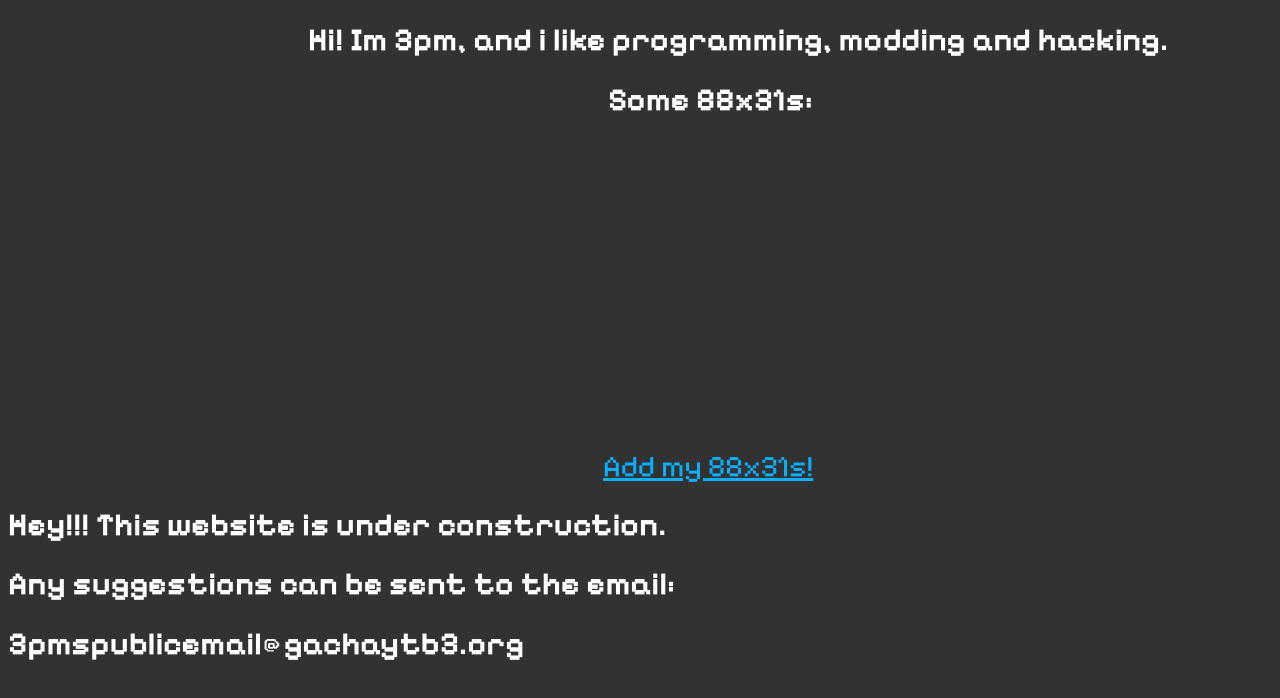
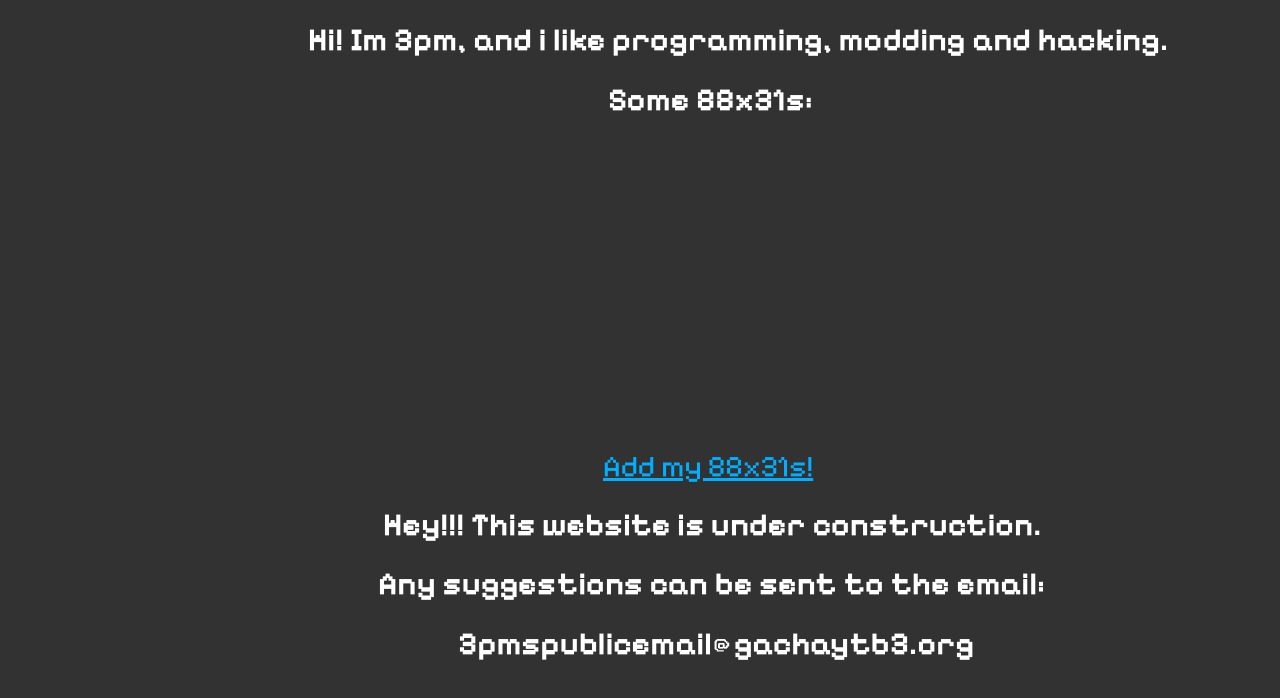
Before and after one commit to 3pm-on-github/threepm.xyz, a plain HTML site: page index.html in a window 1280 px wide. Drawn offline with Linux system fonts and the light colour scheme.

Commit message:
be centered sesame

```diff
--- a/style.css
+++ b/style.css
@@ -25,3 +25,15 @@ body {
     margin-left: 595px;
     font-size: 30px;
 }
+
+.uc1 {
+    margin-left: 375px;
+}
+
+.uc2 {
+    margin-left: 370px;
+}
+
+.uc3 {
+    margin-left: 450px;
+}
```
